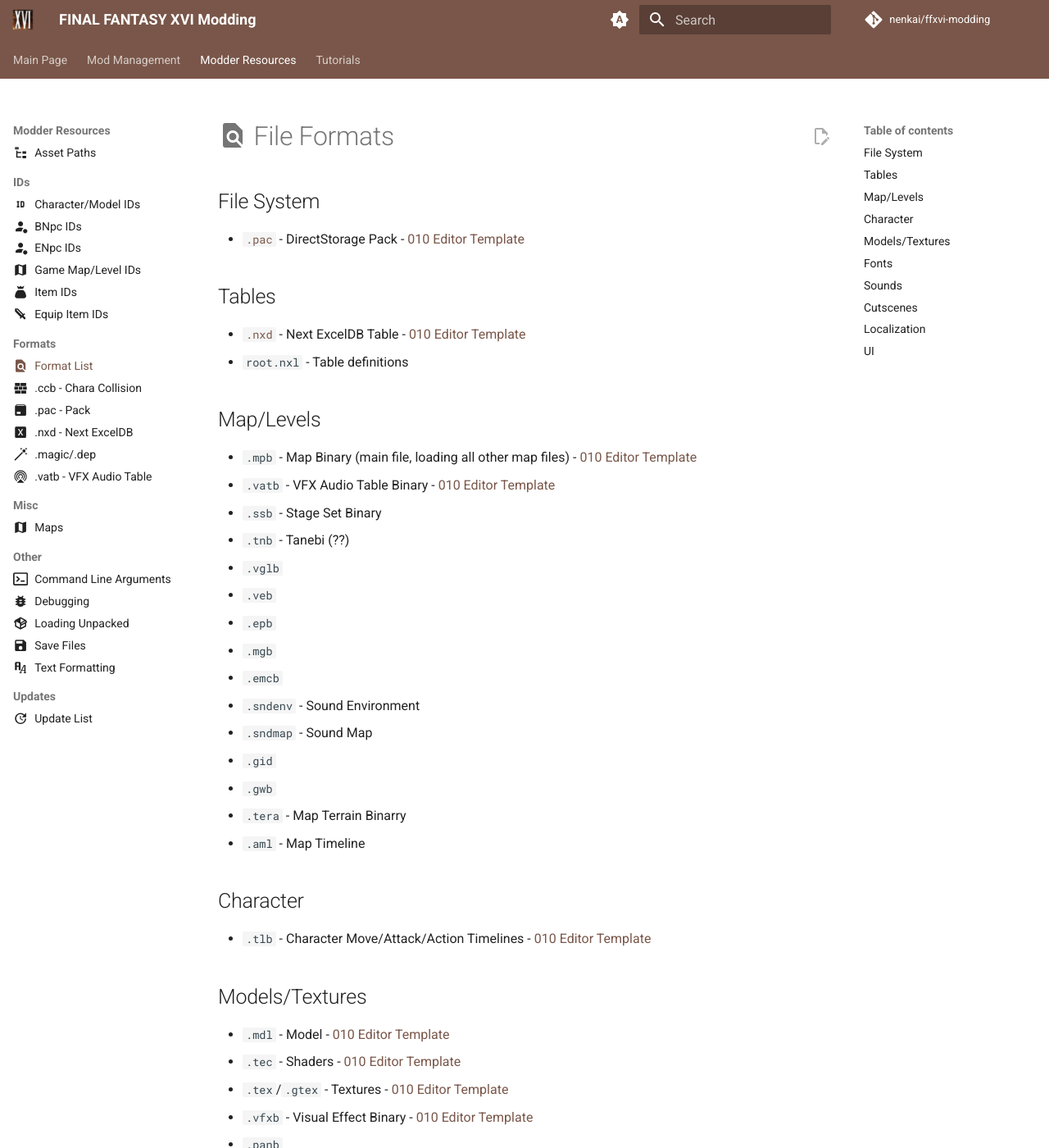
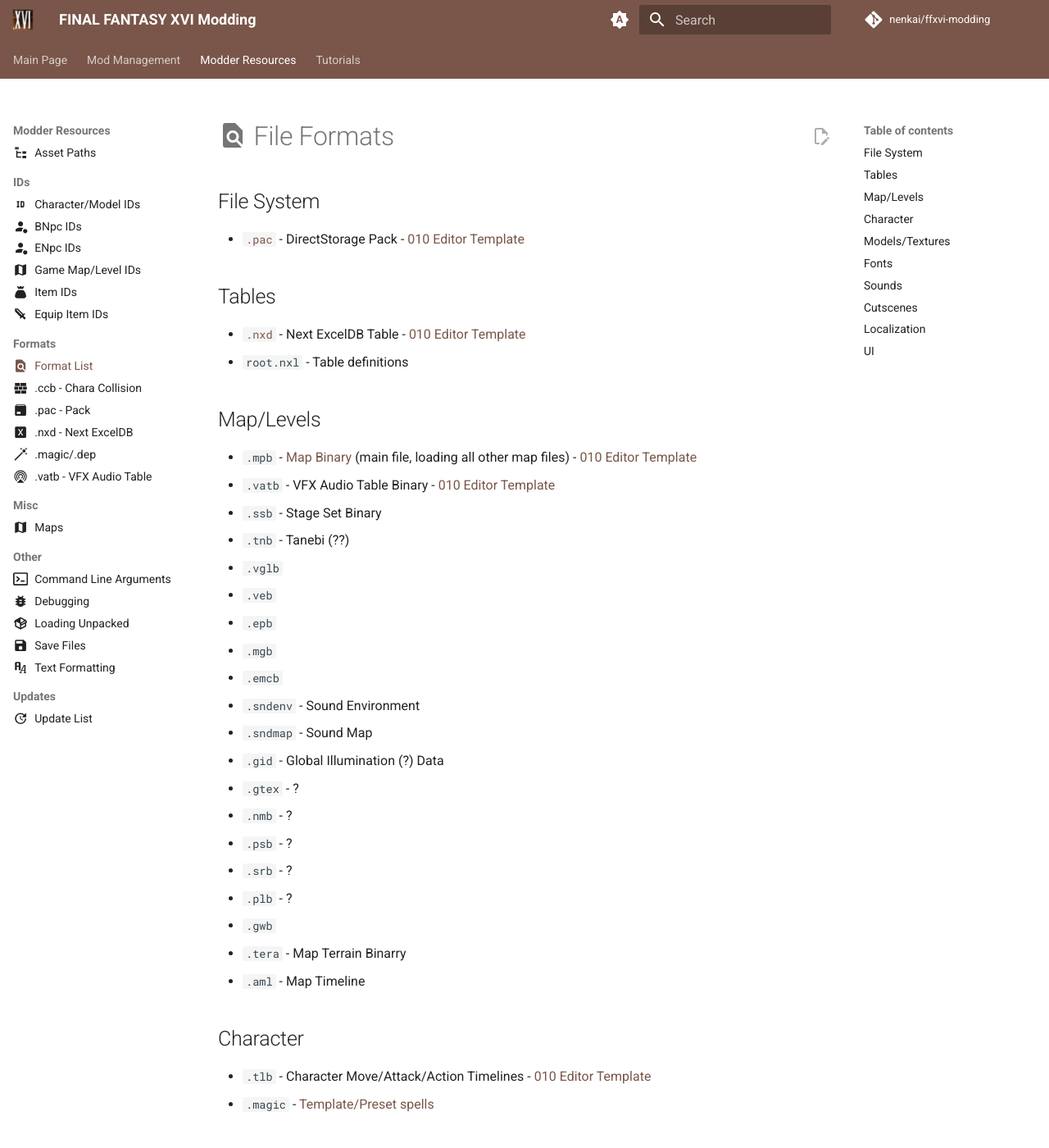
Before and after one commit to Nenkai/ffxvi-modding, an MkDocs documentation site: the page built from docs/resources/formats/format_list.md, in a window 1280 px wide and 1400 px high. Shown: the whole window at 82% size. Built offline with MkDocs 1.6.1 and Material for MkDocs 9.7.7, drawn with Linux system fonts in a browser that asks for light colours; comment, search, counter and statistics services are not loaded.

Commit message:
misc doc

```diff
--- a/docs/resources/formats/format_list.md
+++ b/docs/resources/formats/format_list.md
@@ -14,7 +14,7 @@
 
 ## Map/Levels
 
-* `.mpb` - Map Binary (main file, loading all other map files) - [010 Editor Template](https://github.com/Nenkai/010GameTemplates/blob/main/Square%20Enix/Final%20Fantasy%2016/FF16_mpb_MapBinary.bt)
+* `.mpb` - [Map Binary](../maps.md) (main file, loading all other map files) - [010 Editor Template](https://github.com/Nenkai/010GameTemplates/blob/main/Square%20Enix/Final%20Fantasy%2016/FF16_mpb_MapBinary.bt)
 * `.vatb` - VFX Audio Table Binary - [010 Editor Template](https://github.com/Nenkai/010GameTemplates/blob/main/Square%20Enix/Final%20Fantasy%2016/FF16_vatb_VFXAudioTable.bt)
 * `.ssb` - Stage Set Binary
 * `.tnb` - Tanebi (??)
@@ -25,13 +25,19 @@
 * `.emcb`
 * `.sndenv` - Sound Environment
 * `.sndmap` - Sound Map
-* `.gid`
+* `.gid` - Global Illumination (?) Data
+* `.gtex` - ?
+* `.nmb` - ?
+* `.psb` - ?
+* `.srb` - ?
+* `.plb` - ?
 * `.gwb`
 * `.tera` - Map Terrain Binarry
 * `.aml` - Map Timeline
 
 ## Character
 * `.tlb` - Character Move/Attack/Action Timelines - [010 Editor Template](https://github.com/Nenkai/010GameTemplates/blob/main/Square%20Enix/Final%20Fantasy%2016/FF16_tlb_FileCharaTimeLine.bt)
+* `.magic` - [Template/Preset spells](dep_magic.md)
 
 ## Models/Textures
 
@@ -81,7 +87,6 @@
 * `.mab`
 
 ## Cutscenes
-
 * `csb` - Cutscene Binary - [010 Editor Template](https://github.com/Nenkai/010GameTemplates/blob/main/Square%20Enix/Final%20Fantasy%2016/FF16_csb_CutsceneBinary.bt)
 
 ## Localization
```
